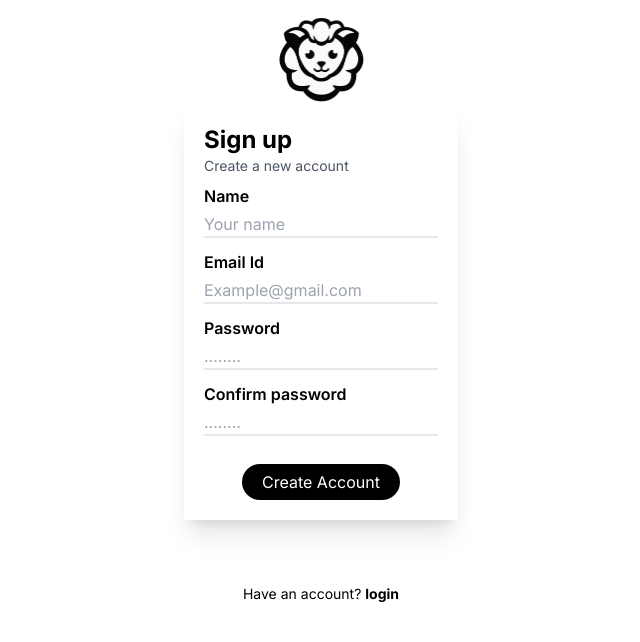
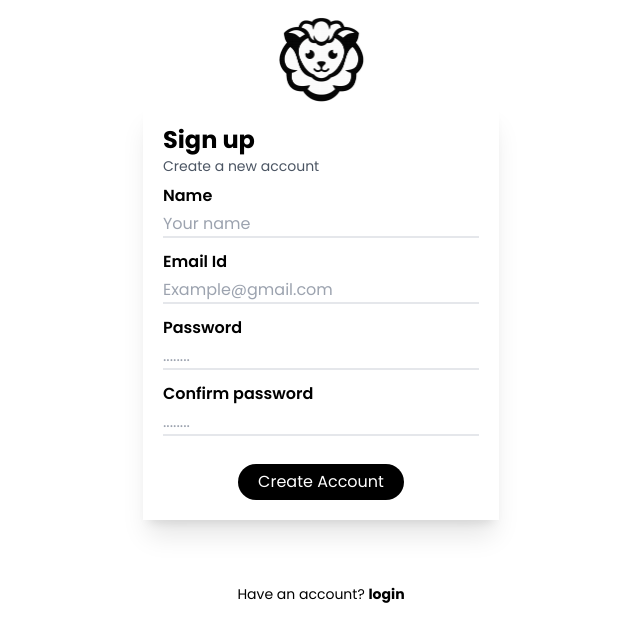
Before and after one commit to C0deepak/woolee_frontend, a Next.js app: page /signup in a window 1280 px wide. Shown: the top 642 px of the page, without its empty margins (319-959 px from the left). Built offline with nearby package versions, Linux system fonts and the light colour scheme.

Commit message:
font added

```diff
--- a/app/globals.css
+++ b/app/globals.css
@@ -1,3 +1,5 @@
+@import url('https://fonts.googleapis.com/css2?family=Poppins:wght@400;500;600;700;800&display=swap');
+
 @tailwind base;
 @tailwind components;
 @tailwind utilities;
@@ -7,7 +9,3 @@
   --background-start-rgb: 214, 219, 220;
   --background-end-rgb: 255, 255, 255;
 }
-
-/* body {
-
-} */
--- a/app/login/page.jsx
+++ b/app/login/page.jsx
@@ -3,14 +3,14 @@ import Image from 'next/image'
 import logo from '../images/sheep.jpeg'
 const page = () => {
   return (
-    <div>
+    <div className='font-poppins'>
       <div className='flex justify-center'>
         <Image src={logo}  alt="....."width={90} height={90} className='mt-4'/>
       </div>
     <div className='flex h-screen items-center flex-col'>
       <div className='shadow-xl px-5 py-5'>
         <div className='mb-2'>
-        <h1 className='font-bold text-2xl font-poppins'>Login</h1>
+        <h1 className='font-bold text-2xl'>Login</h1>
         <h3 className='text-gray-600 text-sm'>Login to your account</h3>
         </div>
         <form action="">
--- a/app/signup/page.jsx
+++ b/app/signup/page.jsx
@@ -3,14 +3,14 @@ import Image from 'next/image'
 import logo from '../images/sheep.jpeg'
 const page = () => {
   return (
-    <div>
+    <div className='font-poppins'>
       <div className='flex justify-center'>
         <Image src={logo}  alt="....."width={90} height={90} className='mt-4'/>
       </div>
       <div className='flex h-screen items-center flex-col'>
       <div className='shadow-xl px-5 py-5'>
         <div className='mb-2'>
-        <h1 className='font-bold text-2xl font-poppins'>Sign up</h1>
+        <h1 className='font-bold text-2xl'>Sign up</h1>
         <h3 className='text-gray-600 text-sm'>Create a new account</h3>
         </div>
         <form action="">
--- a/tailwind.config.js
+++ b/tailwind.config.js
@@ -13,6 +13,9 @@ module.exports = {
           "conic-gradient(from 180deg at 50% 50%, var(--tw-gradient-stops))",
       },
     },
+    fontFamily:{
+      poppins: ['Poppins', 'sans-serif']
+    }
   },
   plugins: [],
 };
```
